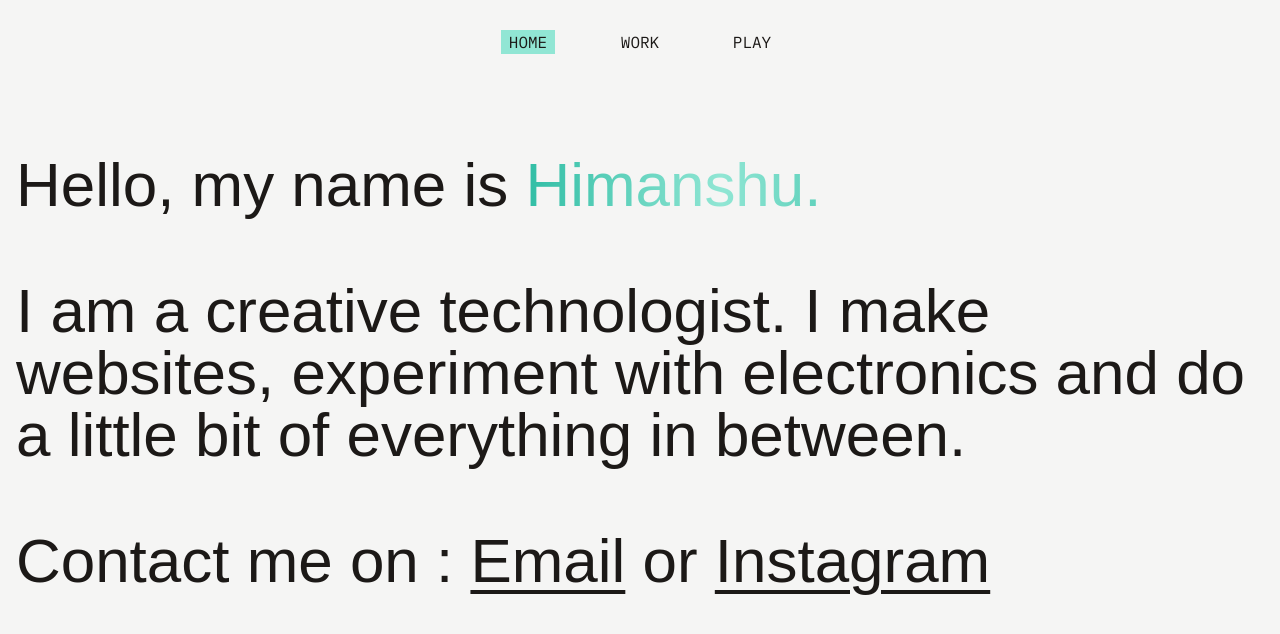
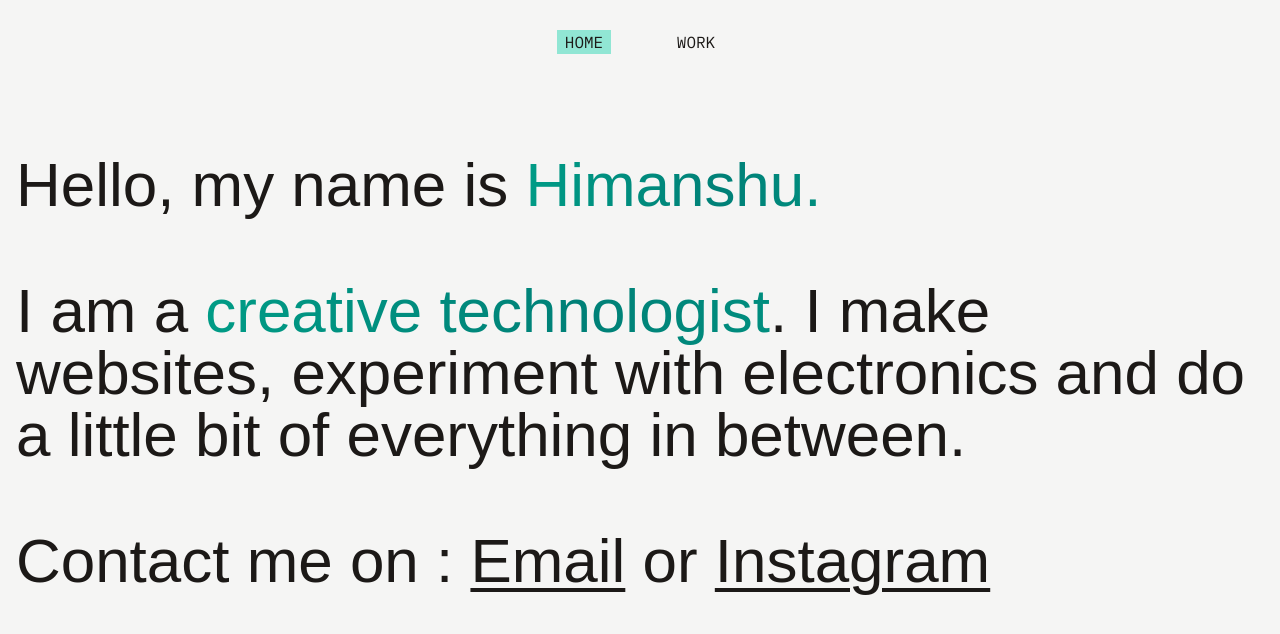
Before and after one commit to rndexe/portfolio, a SvelteKit app: page / in a window 1280 px wide. Shown: the top 634 px of the page. Built offline with nearby package versions, Linux system fonts and the light colour scheme.

Commit message:
navigation animation

```diff
--- a/src/routes/+page.svelte
+++ b/src/routes/+page.svelte
@@ -5,8 +5,8 @@
 <div class="intro-wrapper">
     <p>Hello, my name is <span class="text-teal">Himanshu.</span></p>
     <p>
-        I am a creative technologist. I make websites, experiment with electronics and do a little bit of everything in
-        between.
+        I am a <span class="text-teal">creative technologist</span>. I make websites, experiment with electronics and do
+        a little bit of everything in between.
     </p>
     <p>
         Contact me on : <a class="underline" href="mailto:himanshu.ernde@gmail.com" target="_blank">Email</a> or
@@ -29,7 +29,7 @@
     }
     .text-teal {
         background-color: #00a98d;
-        background-image: linear-gradient(to right, #00a98d, #91e6d4, #00a98d);
+        background-image: linear-gradient(to right, #00a98d, #008077, #00a98d);
         background-clip: text;
         background-size: 200%;
         -webkit-background-clip: text;
@@ -39,10 +39,15 @@
 
     .underline {
         text-decoration: underline;
-        text-decoration-thickness: 4px;
-        text-underline-offset: 8px;
+        text-decoration-thickness: clamp(3px, calc(0.1875rem + ((1vw - 3.2px) * 0.0625)), 4px);
+        text-underline-offset: clamp(4px, calc(0.25rem + ((1vw - 3.2px) * 0.25)), 8px);
     }
 
+    @media (hover: hover) {
+        .underline:hover {
+            color: #00a98d;
+        }
+    }
     @keyframes background-pan {
         from {
             background-position: 0% center;
--- a/src/routes/Header.svelte
+++ b/src/routes/Header.svelte
@@ -1,5 +1,27 @@
 <script>
     import { page } from "$app/stores";
+    import { afterNavigate } from "$app/navigation";
+    import { onMount } from "svelte";
+
+    onMount(() => {
+        const active_menu = document.getElementById("highlight");
+
+        const pos = document.querySelector("[aria-current]").getBoundingClientRect();
+        active_menu.style.top = pos.top + "px";
+        active_menu.style.left = pos.left + "px";
+        active_menu.style.width = pos.width + "px";
+        active_menu.style.height = pos.height + "px";
+    });
+
+    afterNavigate(() => {
+        const active_menu = document.getElementById("highlight");
+
+        const pos = document.querySelector("[aria-current]").getBoundingClientRect();
+        active_menu.style.top = pos.top + "px";
+        active_menu.style.left = pos.left + "px";
+        active_menu.style.width = pos.width + "px";
+        active_menu.style.height = pos.height + "px";
+    });
 </script>
 
 <header>
@@ -11,9 +33,11 @@
             <li aria-current={$page.url.pathname === "/works" ? "page" : undefined} class="menu-item">
                 <a href="/works">Work</a>
             </li>
+            <!--
             <li aria-current={$page.url.pathname === "/play" ? "page" : undefined} class="menu-item">
                 <a href="/play">Play</a>
-            </li>
+            </li>-->
+            <div id="highlight"/>
         </ul>
     </nav>
 </header>
@@ -39,6 +63,13 @@
         padding-inline: 0.5rem;
     }
     li[aria-current="page"] {
+        background-color: transparent;
+    }
+
+    #highlight {
+        position: absolute;
         background-color: #91e6d4;
+        z-index: -1;
+        transition: all 0.5s ease-out;
     }
 </style>
```
